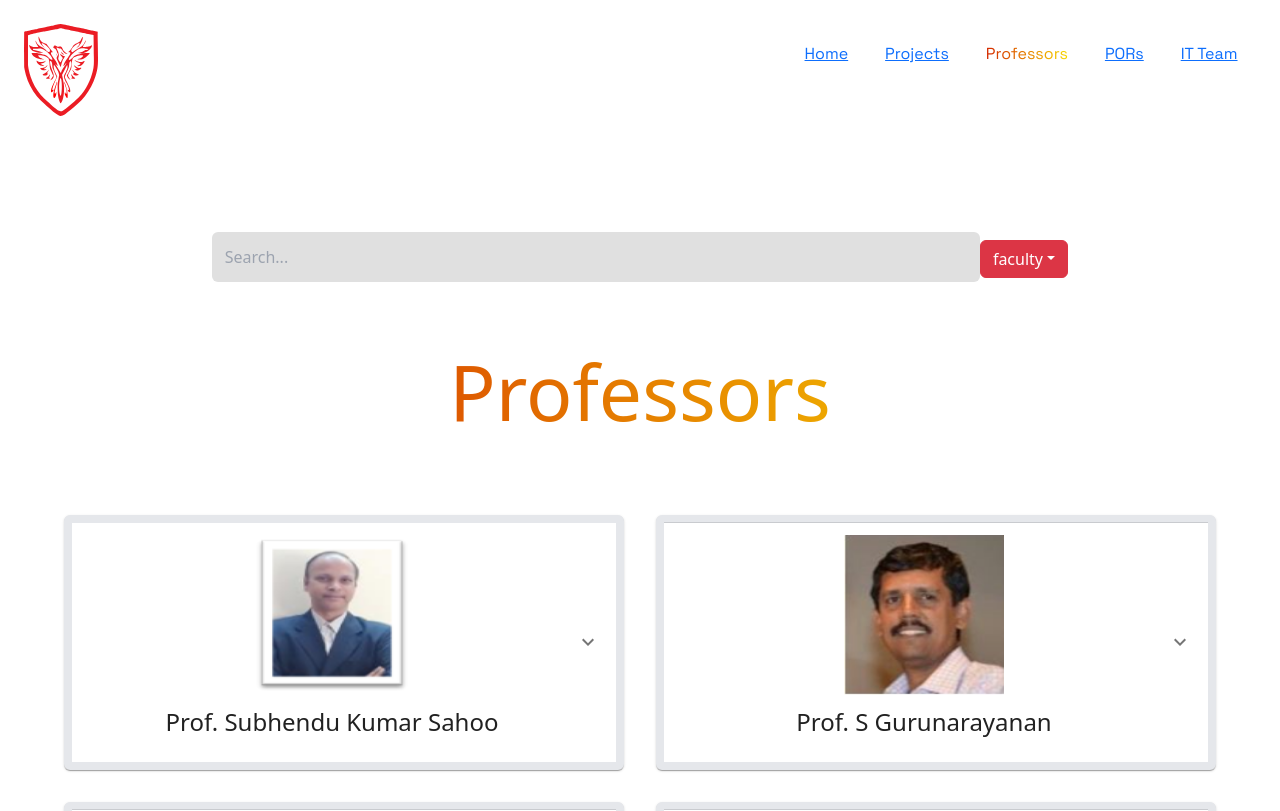
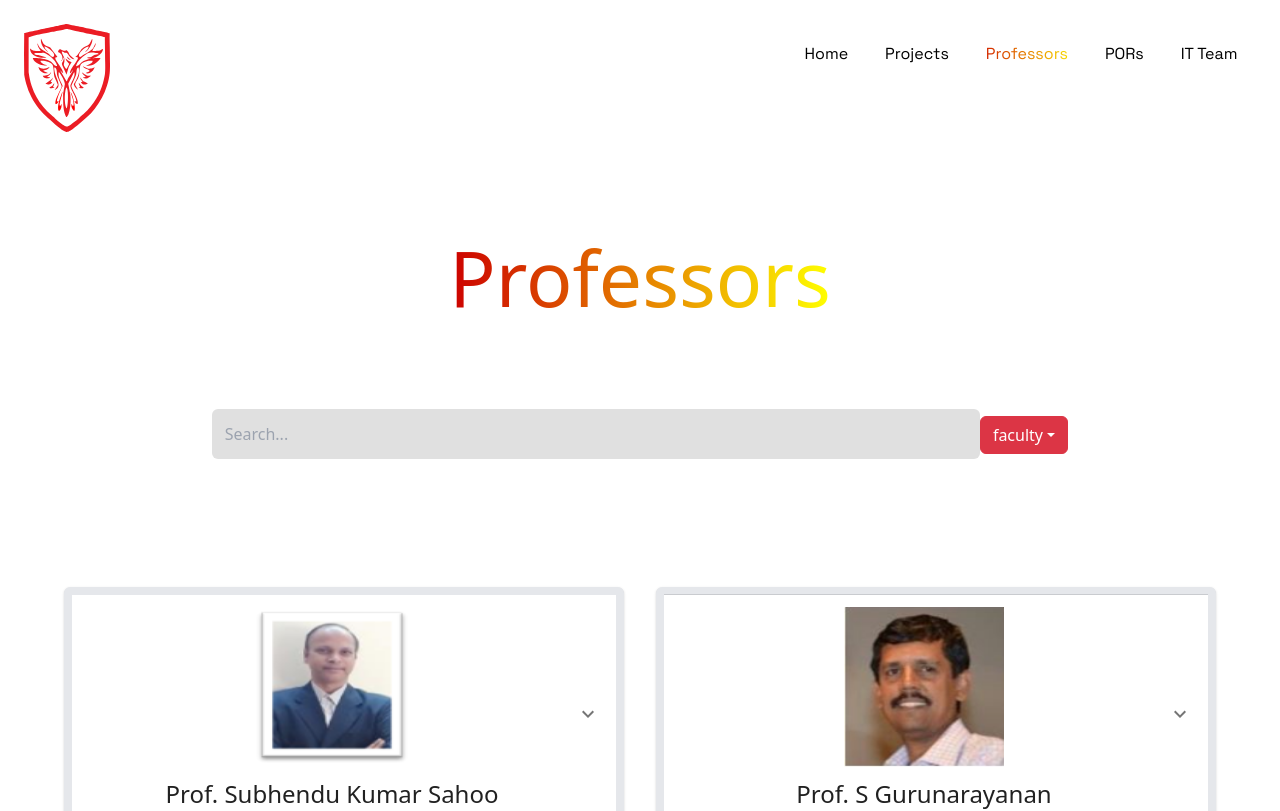
Before and after one commit to PHoEnix-BPHC/Phoenix-Website-2.0, a React (Vite) app: page /professors in a window 1280 px wide. Shown: the top 811 px of the page. Built offline with nearby package versions, Linux system fonts and the light colour scheme; a web font is replaced by a local one.

Commit message:
fixed link colors, added titles

```diff
--- a/src/components/Header.jsx
+++ b/src/components/Header.jsx
@@ -10,23 +10,21 @@ const Header = () => {
 		{ label: 'IT Team', route: '/it-team'},
 	]
 
-	return (
-	<header className="font-grotesk grid grid-rows-[15vh] grid-cols-2 p-[3vh]">
-		<img src={logoSvg} alt="Phoenix Logo" className="w-[12%]" />
-		<nav className="flex justify-end">
-		{
-		navigationOptions.map( (option, index) => (
-			<NavLink to={option.route}
+	let navJsx = navigationOptions.map( (option, index) => (
+		<NavLink to={option.route}
 			key={`nav option ${index}`}
 			className={ ({isActive}) => {
-				return `p-[3%] ${isActive ? 'bg-gradient-to-r from-red to-yellow text-transparent bg-clip-text' : ''}`
+				return `p-[3%] ${isActive ? 'bg-gradient-to-r from-red to-yellow text-transparent bg-clip-text' : 'text-black no-underline'}`
 			} }>
-				{option.label}
-			</NavLink>
-		) )
-		}
-		</nav>
-	</header>
+			{option.label}
+		</NavLink>
+	) );
+
+	return (
+		<header className="font-grotesk grid grid-rows-[15vh] grid-cols-2 p-[3vh]">
+			<img src={logoSvg} alt="Phoenix Logo" className="h-[90%]" />
+			<nav className="flex justify-end"> { navJsx } </nav>
+		</header>
 	)
 }
 
--- a/src/pages/ItTeam.jsx
+++ b/src/pages/ItTeam.jsx
@@ -22,7 +22,8 @@ const ITTeamCard = ({ id, student, designation, contact }) => {
 };
 
 const ITTeam = () => {
-  return (
+  return (<>
+		<h1 className="text-[6vw] pb-[1em] text-center bg-gradient-to-r from-red to-yellow text-transparent bg-clip-text">IT Team</h1>
 		<div className="grid grid-cols-1 sm:grid-cols-2 md:grid-cols-3 lg:grid-cols-3 xl:grid-cols-3 gap-4 p-8">
 			{itTeam.slice(0, 3).map((member) => (
 				<ITTeamCard key={member.id} {...member} />
@@ -31,7 +32,7 @@ const ITTeam = () => {
 				<ITTeamCard key={member.id} {...member} />
 			))}
 		</div>
-  );
+	</>);
 };
 
 export default ITTeam;
--- a/src/pages/Pors.jsx
+++ b/src/pages/Pors.jsx
@@ -22,13 +22,16 @@ const Card = ({ id, student, designation, contact }) => {
 };
 
 const Pors = () => {
-  return (
+	return (<>
+		<h1 className="text-[6vw] pb-[1em] text-center bg-gradient-to-r from-red to-yellow text-transparent bg-clip-text">PORs</h1>
 		<div className="grid grid-cols-1 sm:grid-cols-2 md:grid-cols-3 lg:grid-cols-4 gap-4 p-8">
-      {pors.map((por) => (
+		{
+			pors.map((por) => (
 				<Card key={por.id} {...por} />
-      ))}
+			))
+		}
 		</div>
-  );
+	</>);
 };
 
 export default Pors;
--- a/src/pages/Professors.jsx
+++ b/src/pages/Professors.jsx
@@ -119,7 +119,8 @@ const Professors = () => {
 
 	return (
 		<div>
-			<div className="m-[5vw] flex flex-col items-center">
+			<div className="m-[5%] flex flex-col items-center">
+			<h1 className="text-[6vw] pb-[1em] text-center bg-gradient-to-r from-red to-yellow text-transparent bg-clip-text">Professors</h1>
 				<div>
 					<input className="box-border w-[60vw] p-[1vw] rounded bg-lightestgray focus:bg-lightgray outline-none" type="text" placeholder="Search..." onChange={newSearch}></input>
 					<DropdownButton className="inline" variant="danger" title={currentKey}>
@@ -127,7 +128,6 @@ const Professors = () => {
 					</DropdownButton>
 				</div>
 			</div>
-			<h1 className="text-[6vw] m-[1vw] text-center bg-gradient-to-r from-red to-yellow text-transparent bg-clip-text">Professors</h1>
 			{profDataJsx}
 		</div>
 	)
--- a/src/pages/Projects.jsx
+++ b/src/pages/Projects.jsx
@@ -21,7 +21,7 @@ const ProjectsPage = () => {
 
 	return (
 		<div>
-      <h1>Projects</h1>
+			<h1 className="text-[6vw] pb-[1em] text-center bg-gradient-to-r from-red to-yellow text-transparent bg-clip-text">Projects</h1>
 			<div style={{ display: 'flex', flexWrap: 'wrap' }}>
 				{projectsData.map((project, index) => (
 				<EventCard key={index} {...project} />
```
Lines whose indentation alone changed are shown as unchanged.
